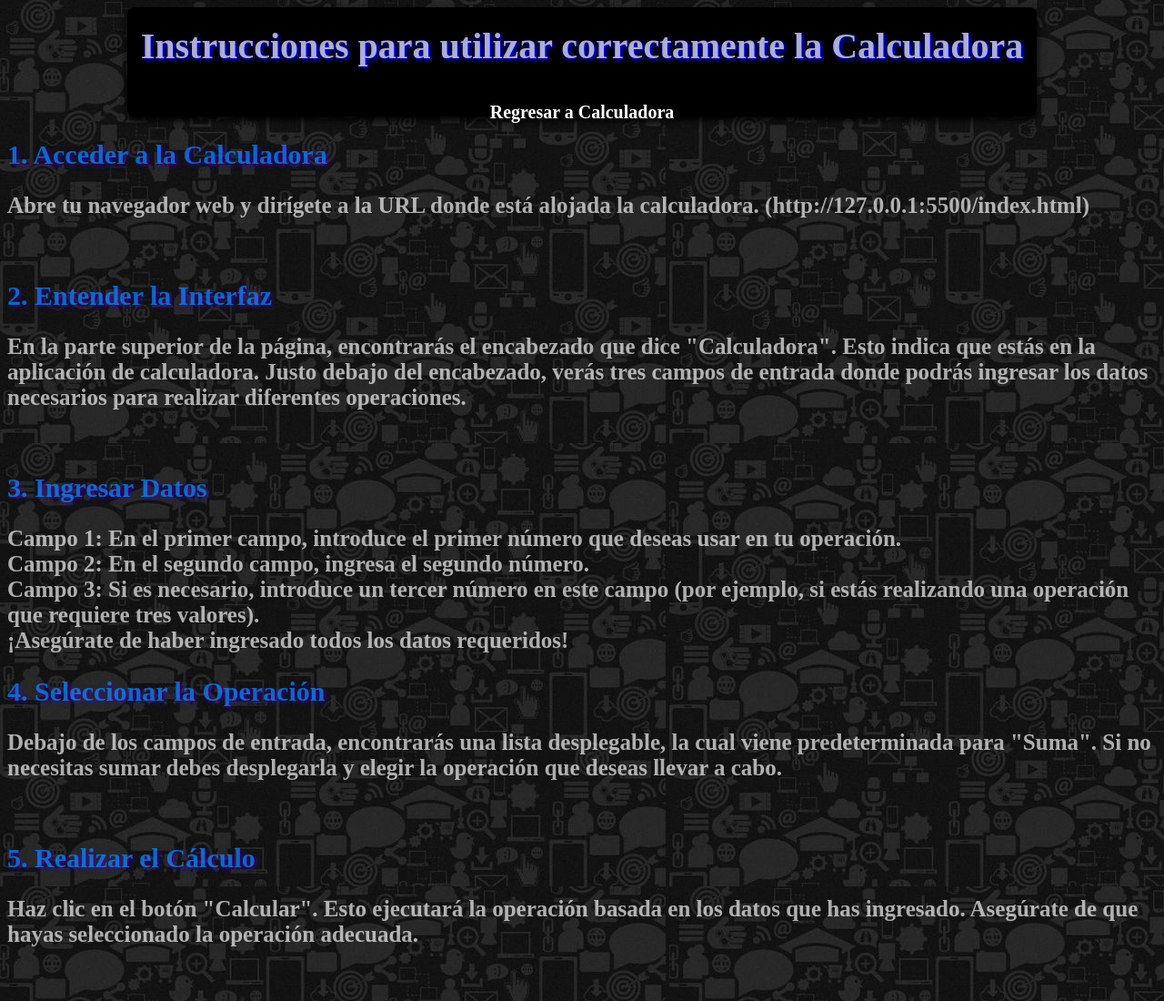
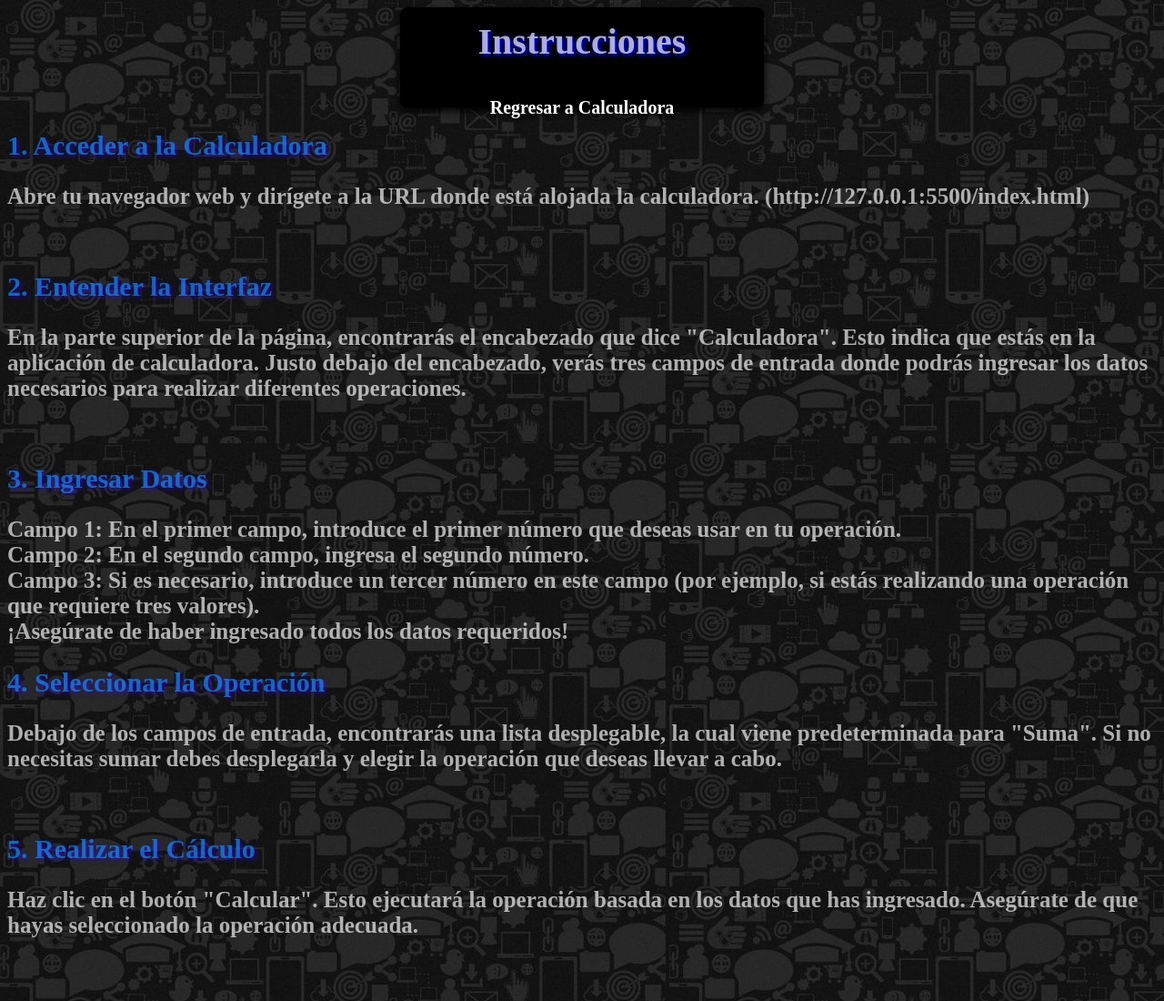
Before and after one commit to lppz16/Calculadora-html-css, a plain HTML site: page instru.html in a window 1280 px wide. Shown: the top 1100 px of the page at 91% size. Drawn offline with Linux system fonts and the light colour scheme.

Commit message:
Cambio Nombre Inst

```diff
--- a/instru.html
+++ b/instru.html
@@ -8,7 +8,7 @@
 </head>
 <body>
     <header>
-        <h1>Instrucciones para utilizar correctamente la Calculadora</h1><br>
+        <h1>Instrucciones</h1><br>
 
         <div class="container">
             <nav>
--- a/style2.css
+++ b/style2.css
@@ -7,8 +7,8 @@ body{
 
 header{
     display: flex;
-    height: 120px;
-    width: 1000px;
+    height: 110px;
+    width: 400px;
     background-color: rgb(0, 0, 0);
     align-items: center;
     justify-content: center ;
```
